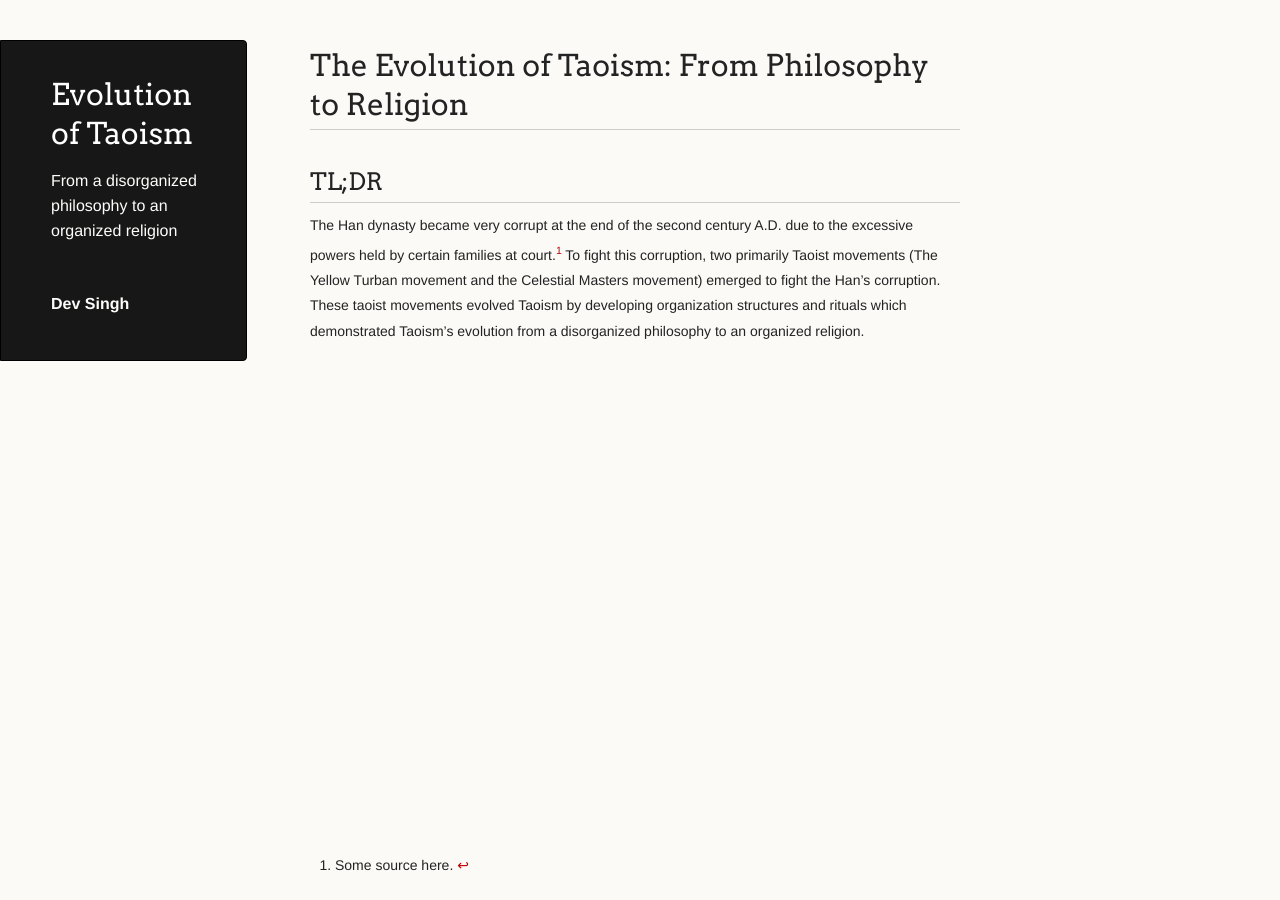
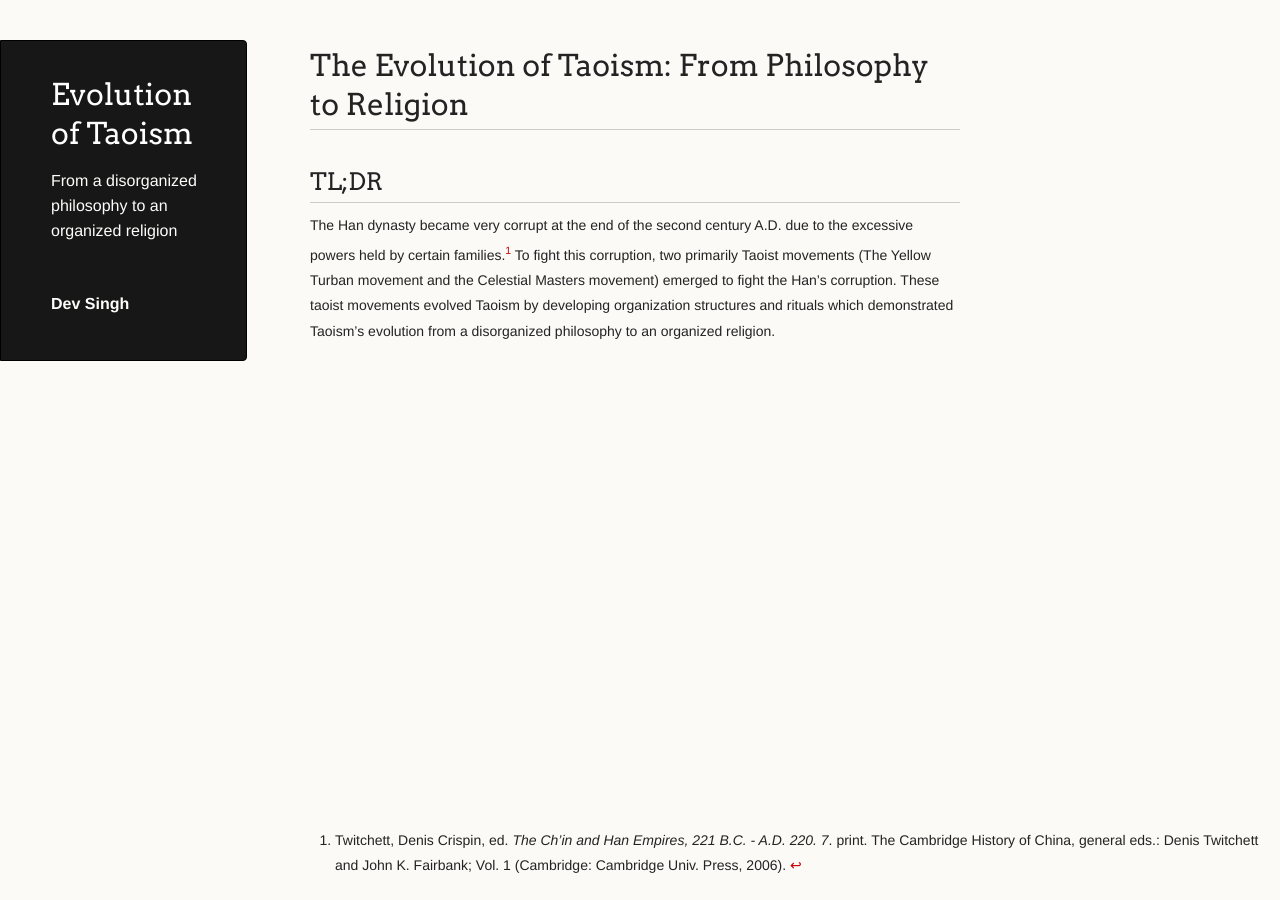
Before and after one commit to devksingh4/taoism, a Jekyll site: the page built from index.md, in a window 1280 px wide. Built offline with Jekyll 4.4.1, drawn with Linux system fonts in a browser that asks for light colours; our own code applies the rules of GitHub Pages for plain Markdown files.

```diff
--- a/index.md
+++ b/index.md
@@ -3,6 +3,6 @@
 ---
 # The Evolution of Taoism: From Philosophy to Religion
 ## TL;DR
-The Han dynasty became very corrupt at the end of the second century A.D. due to the excessive powers held by certain families at court.[^1] To fight this corruption, two primarily Taoist movements (The Yellow Turban movement and the Celestial Masters movement) emerged to fight the Han's corruption. These taoist movements evolved Taoism by developing organization structures and rituals which demonstrated Taoism's evolution from a disorganized philosophy to an organized religion.
+The Han dynasty became very corrupt at the end of the second century A.D. due to the excessive powers held by certain families.[^1] To fight this corruption, two primarily Taoist movements (The Yellow Turban movement and the Celestial Masters movement) emerged to fight the Han's corruption. These taoist movements evolved Taoism by developing organization structures and rituals which demonstrated Taoism's evolution from a disorganized philosophy to an organized religion.
 
-[^1]: Some source here.
+[^1]: Twitchett, Denis Crispin, ed. *The Ch’in and Han Empires, 221 B.C. - A.D. 220. 7*. print. The Cambridge History of China, general eds.: Denis Twitchett and John K. Fairbank; Vol. 1 (Cambridge: Cambridge Univ. Press, 2006).
```
